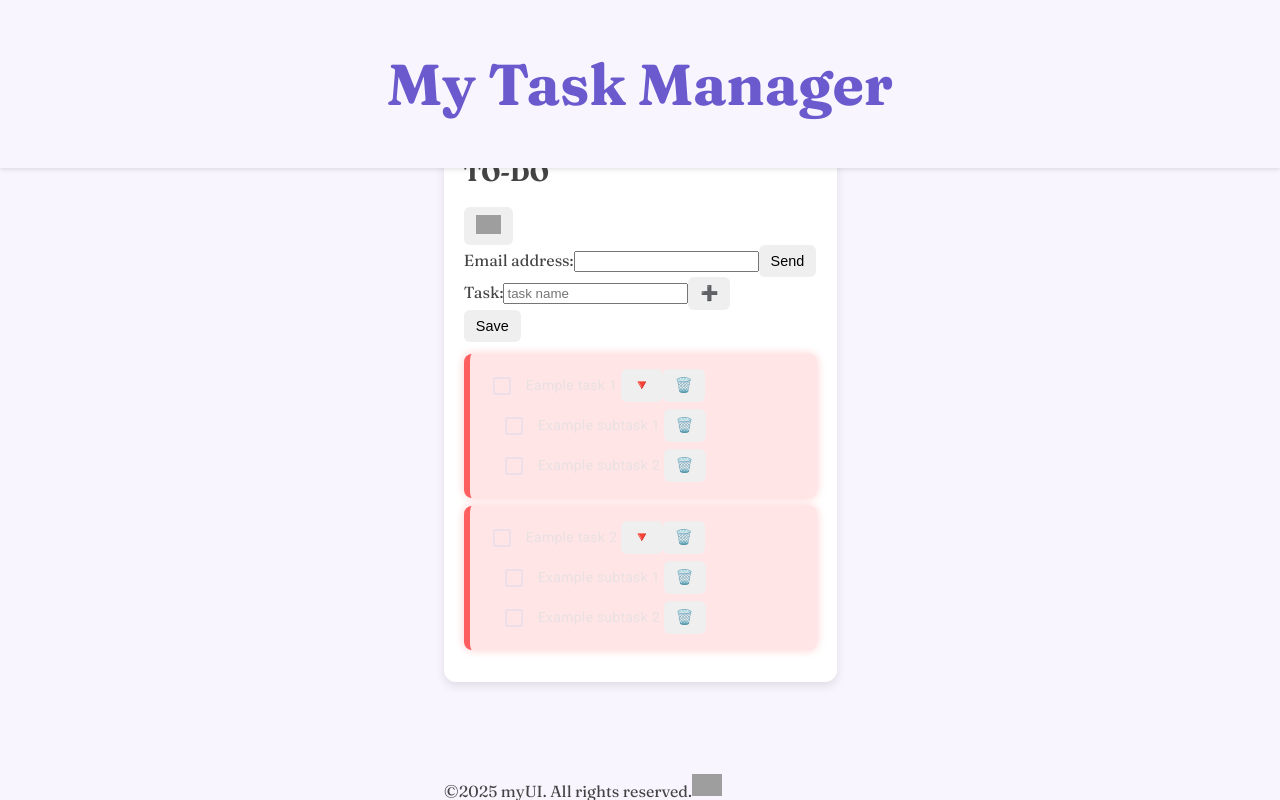
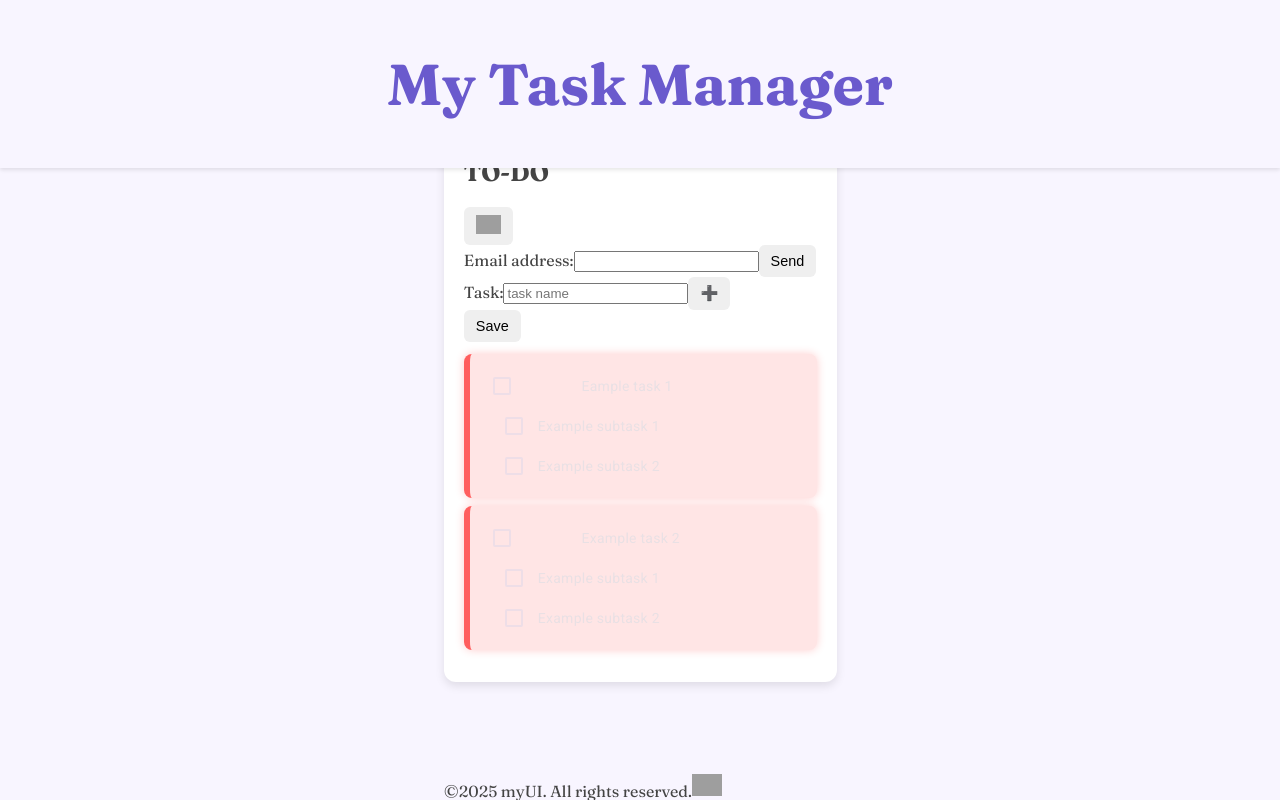
Before and after one commit to AlinesCodeFiWorks/AngularProject, an Angular app in the folder my-task-manager/: page / in a window 1280 px wide. Built offline with nearby package versions, Linux system fonts and the light colour scheme; grey boxes are pictures that could not be loaded.

Commit message:
Enhance task management: fix typo in task name, implement subtask addition functionality, and improve task display with buttons for subtasks and deletion.

```diff
--- a/my-task-manager/src/app/shared/services/tasks.service.ts
+++ b/my-task-manager/src/app/shared/services/tasks.service.ts
@@ -17,7 +17,7 @@ export class TasksService {
       ],
     },
     {
-      name: 'Eample task 2',
+      name: 'Example task 2',
       description: 'Description 2',
       dueDate: new Date('2025-04-06'),
       completed: false,
@@ -38,6 +38,21 @@ export class TasksService {
     this.tasks.update((tasks) =>
       tasks.filter((currentTask) => currentTask !== task)
     );
+  }
+
+  addSubtaskToTask(taskName: string, subtaskName: string) {
+    this.tasks.update((tasks) => {
+      return tasks.map((task) => {
+        if (task.name === taskName) {
+          const updatedSubtasks = [
+            ...(task.subtasks ?? []),
+            { subName: subtaskName, subCompleted: false },
+          ];
+          return { ...task, subtasks: updatedSubtasks };
+        }
+        return task;
+      });
+    });
   }
 
   deleteSubtask(taskName: string, subName: string) {
--- a/my-task-manager/src/app/task-form/task-form.component.html
+++ b/my-task-manager/src/app/task-form/task-form.component.html
@@ -30,7 +30,7 @@
       [(ngModel)]="newTask.dueDate"
     />
   </div>
-  <div>
+  <!-- <div>
     <label for="subtasks">Subtasks:</label>
     <input
       id="subtasks"
@@ -38,7 +38,7 @@
       [(ngModel)]="newTask.subtasks"
       placeholder="any subtasks?"
     />
-  </div>
+  </div> -->
   }
   <button type="submit">Save</button>
 </form>
--- a/my-task-manager/src/app/to-do-list/to-do-list.component.css
+++ b/my-task-manager/src/app/to-do-list/to-do-list.component.css
@@ -18,6 +18,26 @@ ul {
   padding: 20px;
   border-radius: 12px;
   box-shadow: 0 4px 10px rgba(0, 0, 0, 0.1);
+}
+
+.add-subtask-button,
+.task-details-button,
+.delete-task-button,
+.delete-subtask-button {
+  background: none;
+  border: none;
+  cursor: pointer;
+  font-size: 1rem;
+  margin-left: 8px;
+  opacity: 0;
+  transition: opacity 0.2s ease;
+}
+
+li:hover .add-subtask-button,
+li:hover .task-details-button,
+li:hover .delete-task-button,
+li:hover .delete-subtask-button {
+  opacity: 1;
 }
 
 .task-date,
@@ -49,7 +69,7 @@ ul {
 }
 
 li.overdue {
-  background-color: #ffe5e5; /* Soft but dramatic pink */
+  background-color: #ffe5e5; /* soft but dramatic pink */
   border-left: 6px solid #ff5e5e;
   padding: 12px;
   border-radius: 8px;
@@ -58,7 +78,6 @@ li.overdue {
   animation: shake 0.3s ease-in-out;
 }
 
-/* Optional drama: shake animation */
 @keyframes shake {
   0% {
     transform: translateX(0);
--- a/my-task-manager/src/app/to-do-list/to-do-list.component.html
+++ b/my-task-manager/src/app/to-do-list/to-do-list.component.html
@@ -10,11 +10,15 @@
         <mat-checkbox
           [checked]="task.completed"
           [indeterminate]="isPartiallyComplete(task)"
-          (change)="markTaskComplete(i, $event.checked)"
-        >
+          (change)="markTaskComplete(i, $event.checked)">
+          <button
+          class="add-subtask-button"
+          (click)="startAddingSubtask(task)"
+          title="Add subtask">
+          ➕</button>
           {{ task.name }}
-          <button (click)="toggleTaskDetails(task)">🔻</button>
-          <button (click)="tasksService.deleteTask(task)">🗑️</button>
+          <button class="task-details-button" (click)="toggleTaskDetails(task)">🔻</button>
+          <button class="delete-task-button" (click)="tasksService.deleteTask(task)">🗑️</button>
         </mat-checkbox>
         @if (isTaskExpanded(task)) {
           <div class="task-date">
@@ -23,6 +27,18 @@
             Due: {{ task.dueDate | date:'MMM d, y' }}</div>
             <div class="task-description">{{task.description}}</div>
           }
+          @if (addingSubtaskTo() === task.name)
+          {<div>
+            <input
+            [(ngModel)]="newSubtaskName"
+            (blur)="submitSubtask(task)"
+            (keydown.enter)="submitSubtask(task)"
+            (keydown.escape)="cancelSubtaskInput()"
+            placeholder="Enter subtask name"
+            class="subtask-input"
+            autofocus/>
+          </div>}
+
           @for (subtask of task.subtasks; track j; let j = $index) {
           <li>
             <mat-checkbox
@@ -30,7 +46,7 @@
               (change)="markSubtaskComplete(i, j, $event.checked)"
               class="list-margin"
             >
-              {{ subtask.subName }}  <button (click)="tasksService.deleteSubtask(task.name, subtask.subName)">🗑️</button>
+              {{ subtask.subName }}  <button class="delete-subtask-button" (click)="tasksService.deleteSubtask(task.name, subtask.subName)">🗑️</button>
 
             </mat-checkbox>
           </li>
--- a/my-task-manager/src/app/to-do-list/to-do-list.component.ts
+++ b/my-task-manager/src/app/to-do-list/to-do-list.component.ts
@@ -66,18 +66,24 @@ export class ToDoListComponent {
       return [...tasks];
     });
   }
-  //TODO why is the deleteTask function not referencing the existing one in the service? Look into this and clean it up.
-  deleteTask(taskToDelete: Task) {
-    this.toDoList.update((tasks) => {
-      return tasks.filter((task) => task !== taskToDelete);
-    });
+  // More troubleshooting notes: tracking which task is currently getting a new subtask
+  addingSubtaskTo = signal<string | null>(null);
+  newSubtaskName = '';
+
+  startAddingSubtask(task: Task) {
+    this.addingSubtaskTo.set(task.name);
   }
-  deleteSubtask(subName: string) {
-    this.toDoList.update((tasks) => {
-      tasks.forEach((task) => {
-        task.subtasks = task.subtasks?.filter((t) => t.subName !== subName);
-      });
-      return tasks;
-    });
+  cancelSubtaskInput() {
+    this.addingSubtaskTo.set(null);
+    this.newSubtaskName = '';
+  }
+
+  submitSubtask(task: Task) {
+    const name = this.newSubtaskName.trim();
+    if (!name) return;
+
+    this.tasksService.addSubtaskToTask(task.name, name);
+    this.addingSubtaskTo.set(null);
+    this.newSubtaskName = '';
   }
 }
```
Also changed, not shown: 1 other file (tests, documents, lock files or other folders).
